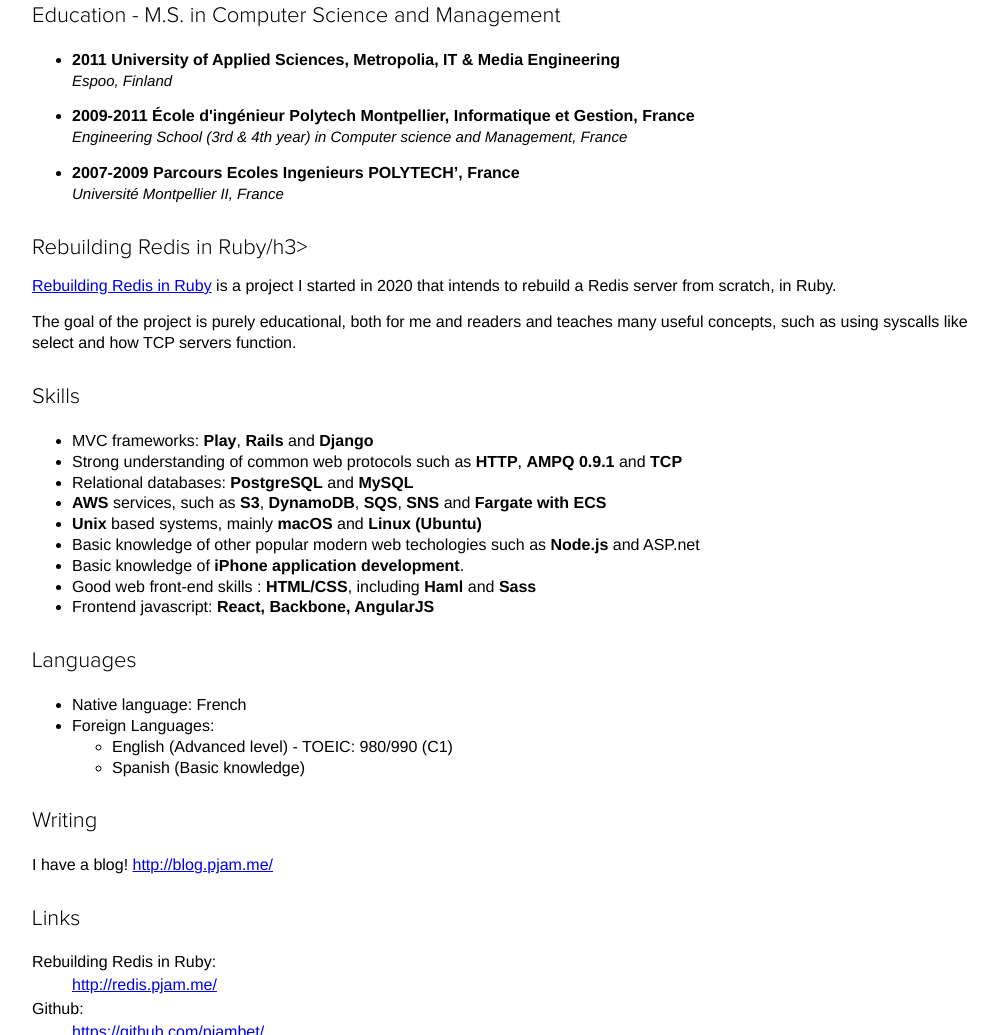
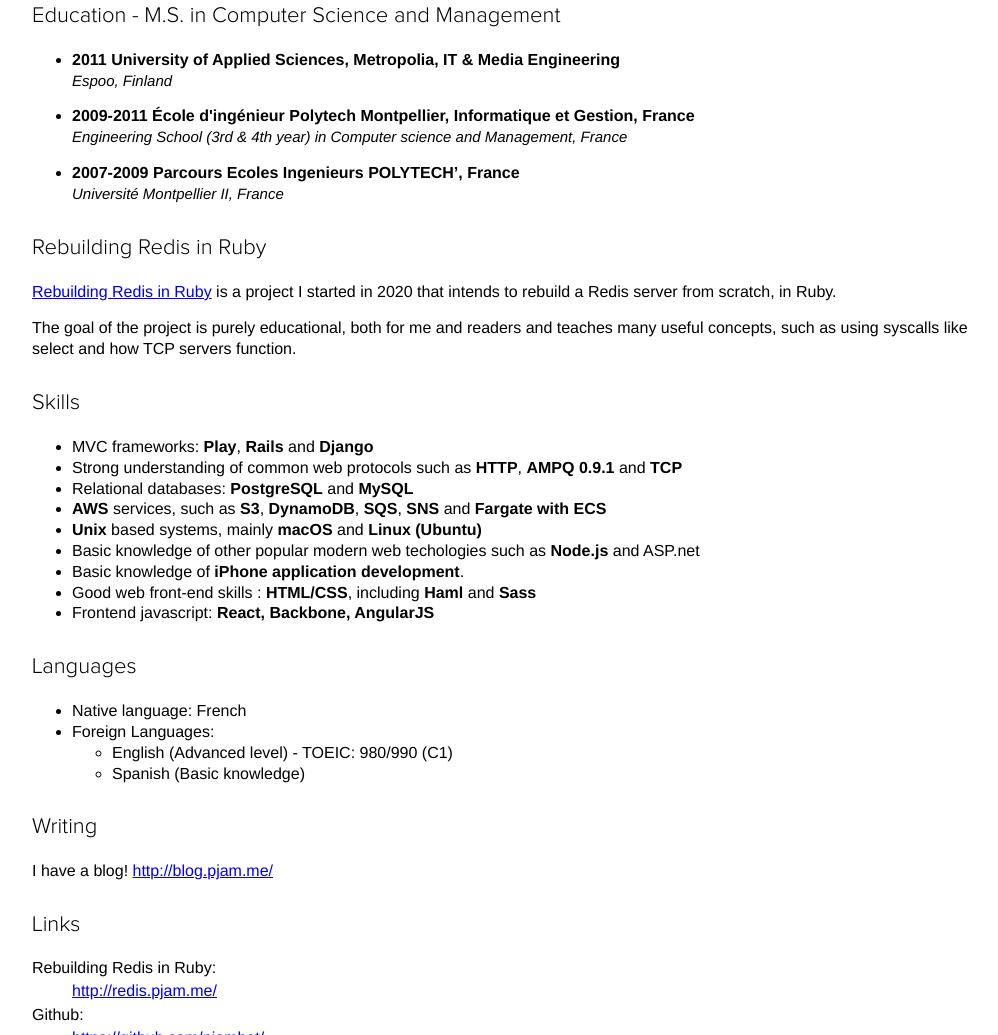
Before and after one commit to pjambet/www, a plain HTML site: page public/resume/index.html in a window 1280 px wide. Shown: the part 1247-2282 px from the top of the page, without its empty margins (128-1126 px from the left). Drawn offline with Linux system fonts and the light colour scheme.

Commit message:
Fix h3 tag

```diff
--- a/public/resume/index.html
+++ b/public/resume/index.html
@@ -129,7 +129,7 @@
   </section>
 
   <section>
-    <h3>Rebuilding Redis in Ruby/h3>
+    <h3>Rebuilding Redis in Ruby</h3>
     <p>
       <a href="https://redis.pjam.me">Rebuilding Redis in Ruby</a> is a project I started in 2020 that intends to rebuild a Redis server from scratch, in Ruby.
     </p>
```
